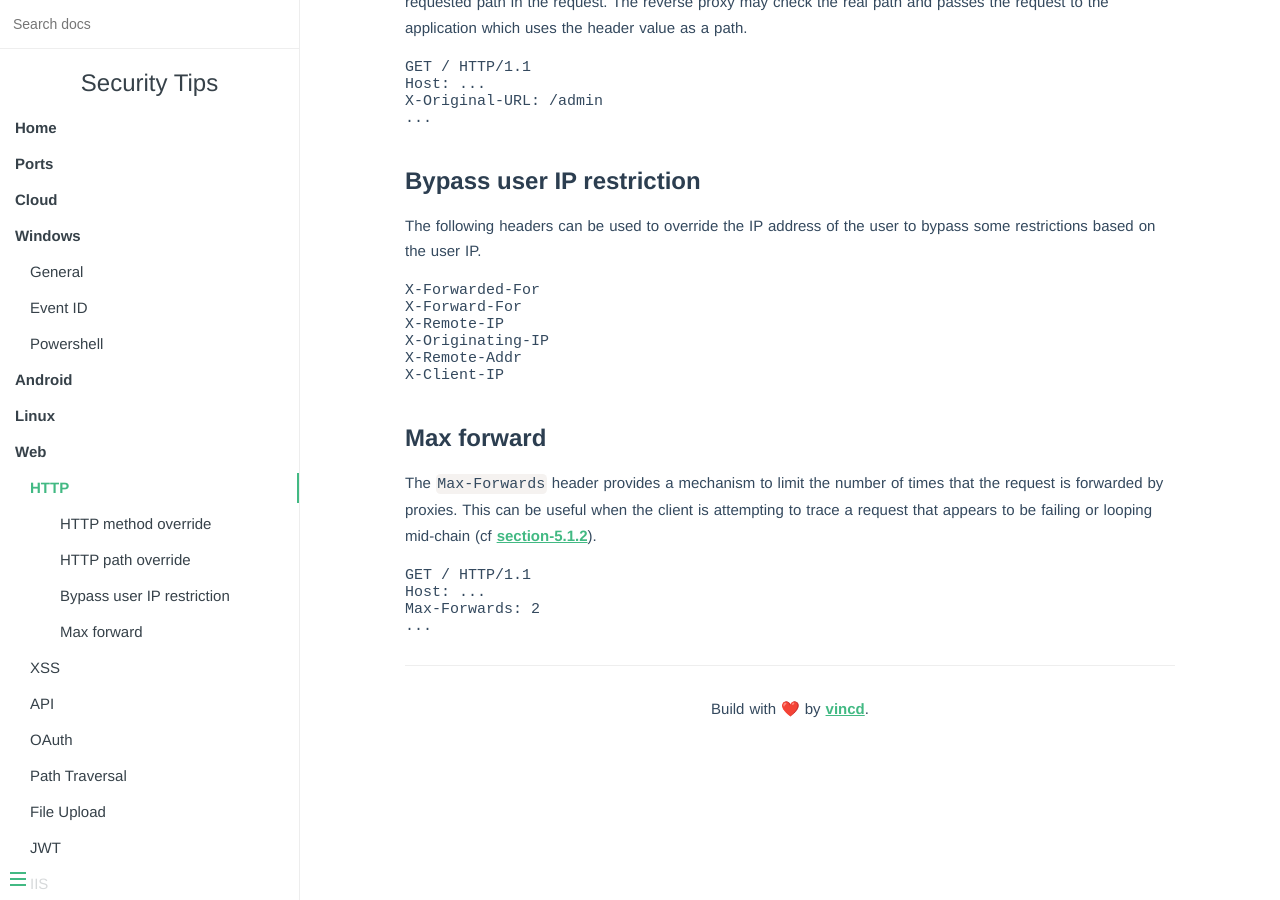
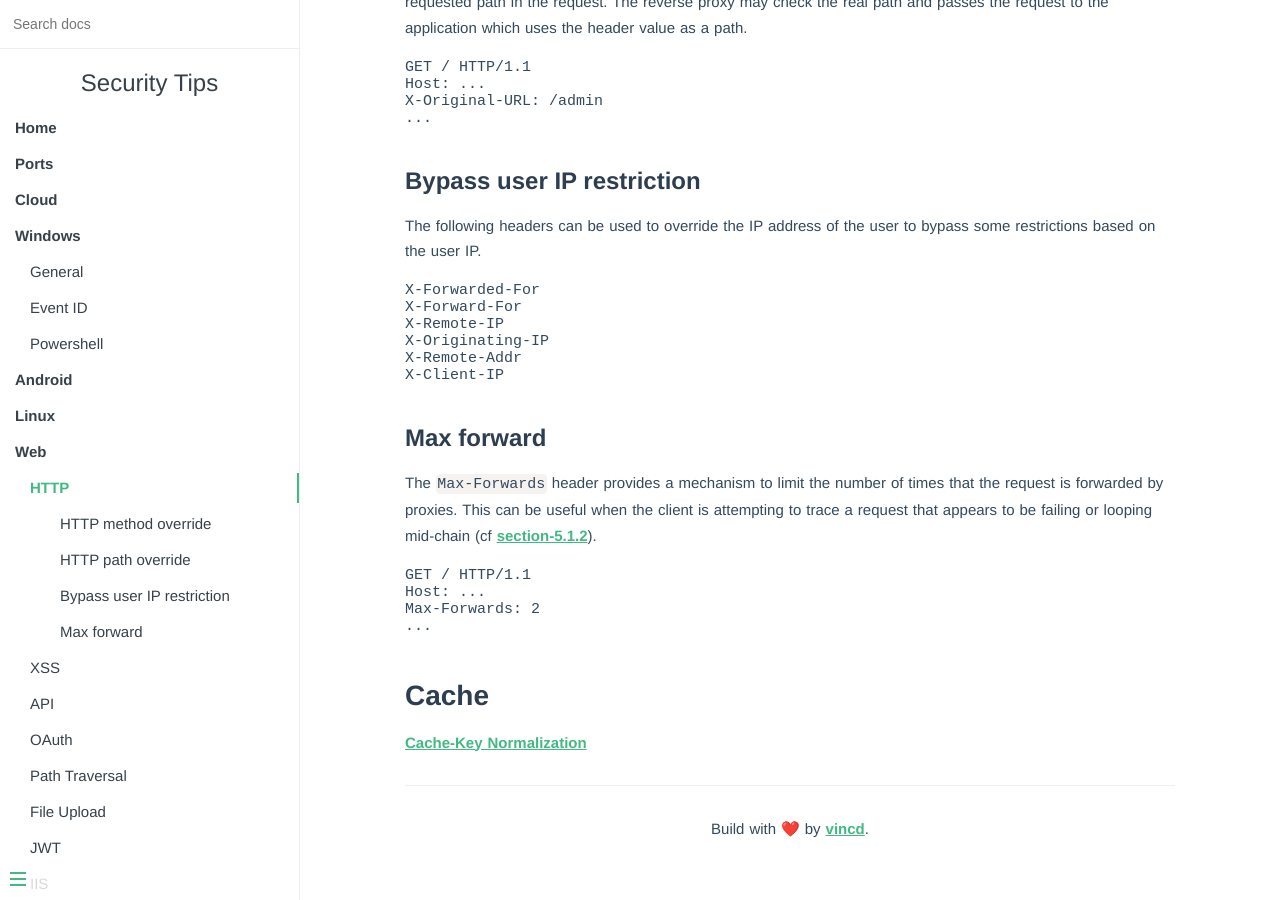
Before and after one commit to vincd/security-tips, an MkDocs documentation site: the page built from docs/http.md, in a window 1280 px wide and 900 px high, scrolled down 579 px. Built offline with MkDocs 1.6.1, drawn with Linux system fonts in a browser that asks for light colours.

Commit message:
Add HTTP Cache attack

````diff
--- a/docs/http.md
+++ b/docs/http.md
@@ -71,3 +71,8 @@ Host: ...
 Max-Forwards: 2
 ...
 ```
+
+
+## Cache
+
+[Cache-Key Normalization](https://iustin24.github.io/Cache-Key-Normalization-Denial-of-Service/)
````
